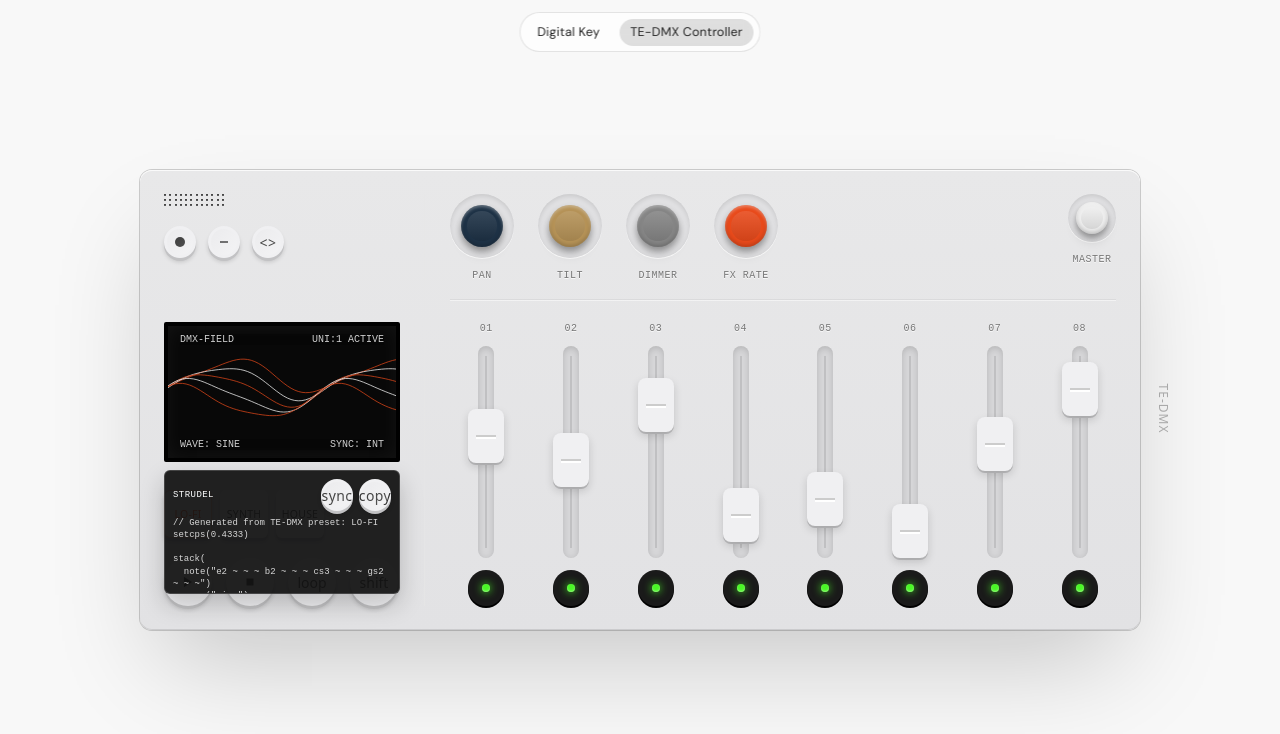
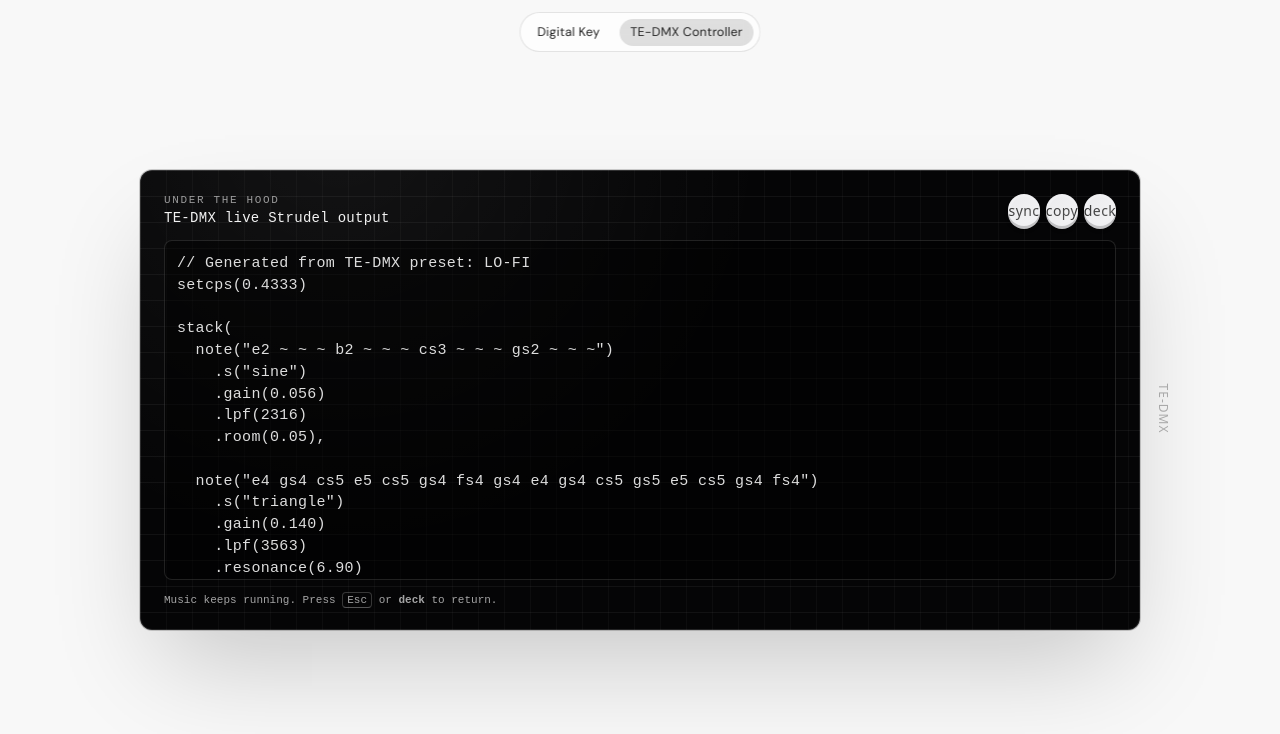
Before and after one commit to mgalavai/experiments, a React (Vite) app: page /te-dmx in a window 1280 px wide. Both pictures are taken after a click on the button "Toggle Strudel code". Shown: the top 734 px of the page. Built offline with nearby package versions, Linux system fonts and the light colour scheme.

Commit message:
Replace Strudel panel with full under-the-hood mode

```diff
--- a/src/components/TEDMXFieldControllerPage.jsx
+++ b/src/components/TEDMXFieldControllerPage.jsx
@@ -892,6 +892,23 @@
     .density(${density})
 )`
   }, [])
+  useEffect(() => {
+    if (!showStrudelCode) return undefined
+    const refreshId = window.setInterval(() => {
+      setStrudelCode(generateStrudelCode())
+    }, 700)
+    return () => window.clearInterval(refreshId)
+  }, [showStrudelCode, generateStrudelCode])
+  useEffect(() => {
+    if (!showStrudelCode) return undefined
+    const onKeyDown = (event) => {
+      if (event.key === 'Escape') {
+        setShowStrudelCode(false)
+      }
+    }
+    window.addEventListener('keydown', onKeyDown)
+    return () => window.removeEventListener('keydown', onKeyDown)
+  }, [showStrudelCode])
 
   const toggleStrudelCode = () => {
     if (!showStrudelCode) {
@@ -929,21 +946,7 @@
         <section className="section-left">
           <Grille />
           <TinyButtons onToggleCode={toggleStrudelCode} />
-          <div className="screen-stack">
-            <ScreenDisplay readout={readout} joyState={joyState} />
-            {showStrudelCode && (
-              <div className="strudel-panel">
-                <div className="strudel-panel-head">
-                  <span>STRUDEL</span>
-                  <div className="strudel-actions">
-                    <button type="button" className="btn-round tiny tiny-code" onClick={refreshStrudelCode}>sync</button>
-                    <button type="button" className="btn-round tiny tiny-code" onClick={copyStrudelCode}>copy</button>
-                  </div>
-                </div>
-                <pre>{strudelCode}</pre>
-              </div>
-            )}
-          </div>
+          <ScreenDisplay readout={readout} joyState={joyState} />
           <div className="page-button-row">
             <button
               className={`btn-round page ${activePreset === 'lofi' ? 'active-preset' : ''}`}
@@ -988,6 +991,21 @@
         </section>
 
         <div className="branding">TE-DMX</div>
+        <div className={`underhood-overlay ${showStrudelCode ? 'open' : ''}`} aria-hidden={!showStrudelCode}>
+          <div className="underhood-header">
+            <div className="underhood-title-wrap">
+              <span className="underhood-kicker">UNDER THE HOOD</span>
+              <span className="underhood-title">TE-DMX live Strudel output</span>
+            </div>
+            <div className="strudel-actions">
+              <button type="button" className="btn-round tiny tiny-code underhood-btn" onClick={refreshStrudelCode}>sync</button>
+              <button type="button" className="btn-round tiny tiny-code underhood-btn" onClick={copyStrudelCode}>copy</button>
+              <button type="button" className="btn-round tiny tiny-code underhood-btn" onClick={toggleStrudelCode}>deck</button>
+            </div>
+          </div>
+          <pre className="underhood-code">{strudelCode}</pre>
+          <div className="underhood-footer">Music keeps running. Press <kbd>Esc</kbd> or <strong>deck</strong> to return.</div>
+        </div>
       </div>
     </div>
   )
--- a/src/components/tedmx.css
+++ b/src/components/tedmx.css
@@ -115,10 +115,6 @@
   flex-direction: column;
 }
 
-.screen-stack {
-  position: relative;
-}
-
 .screen-canvas {
   position: absolute;
   inset: 0;
@@ -149,43 +145,108 @@
   background: rgb(0 0 0 / 30%);
 }
 
-.strudel-panel {
-  background: rgb(16 16 16 / 92%);
-  color: #d8d8d8;
-  border: 1px solid rgb(255 255 255 / 16%);
-  border-radius: 6px;
-  padding: 8px;
-  font-family: var(--font-tech);
-  font-size: 9px;
-  line-height: 1.35;
-  position: absolute;
-  left: 0;
-  right: 0;
-  top: calc(100% + 8px);
-  z-index: 25;
-  max-height: 124px;
-  overflow: auto;
-  box-shadow: 0 10px 24px rgb(0 0 0 / 20%);
-}
-
-.strudel-panel-head {
-  display: flex;
-  align-items: center;
-  justify-content: space-between;
-  margin-bottom: 6px;
-  color: #fff;
-  letter-spacing: 0.05em;
-}
-
 .strudel-actions {
   display: flex;
   gap: 6px;
 }
 
-.strudel-panel pre {
+.underhood-overlay {
+  position: absolute;
+  inset: 0;
+  z-index: 40;
+  border-radius: inherit;
+  background:
+    linear-gradient(rgb(255 255 255 / 5%) 1px, transparent 1px),
+    linear-gradient(90deg, rgb(255 255 255 / 3%) 1px, transparent 1px),
+    radial-gradient(circle at 20% -10%, rgb(255 255 255 / 6%), transparent 45%),
+    #050506;
+  background-size:
+    100% 26px,
+    26px 100%,
+    100% 100%,
+    100% 100%;
+  color: #d8d8d8;
+  padding: 24px;
+  display: flex;
+  flex-direction: column;
+  gap: 14px;
+  opacity: 0;
+  transform: scale(0.99);
+  pointer-events: none;
+  transition: opacity 180ms ease, transform 180ms ease;
+  box-shadow: inset 0 0 0 1px rgb(255 255 255 / 12%);
+}
+
+.underhood-overlay.open {
+  opacity: 1;
+  transform: scale(1);
+  pointer-events: auto;
+}
+
+.underhood-header {
+  display: flex;
+  align-items: flex-start;
+  justify-content: space-between;
+  gap: 12px;
+}
+
+.underhood-title-wrap {
+  display: flex;
+  flex-direction: column;
+  gap: 4px;
+}
+
+.underhood-kicker {
+  font-family: var(--font-tech);
+  color: rgb(255 255 255 / 58%);
+  font-size: 11px;
+  letter-spacing: 0.15em;
+}
+
+.underhood-title {
+  font-family: var(--font-tech);
+  color: #f2f2f2;
+  font-size: 14px;
+  letter-spacing: 0.02em;
+}
+
+.underhood-btn {
+  border: 1px solid rgb(255 255 255 / 20%);
+  box-shadow:
+    0 2px 0 rgb(0 0 0 / 42%),
+    0 4px 8px rgb(0 0 0 / 35%);
+}
+
+.underhood-code {
   margin: 0;
+  flex: 1;
+  min-height: 0;
+  border-radius: 8px;
+  border: 1px solid rgb(255 255 255 / 12%);
+  background: rgb(0 0 0 / 48%);
+  padding: 12px;
+  overflow: auto;
   white-space: pre-wrap;
   word-break: break-word;
+  font-family: var(--font-tech);
+  font-size: 15px;
+  line-height: 1.45;
+  letter-spacing: 0.02em;
+  color: rgb(240 240 240 / 92%);
+}
+
+.underhood-footer {
+  font-family: var(--font-tech);
+  font-size: 11px;
+  color: rgb(255 255 255 / 64%);
+}
+
+.underhood-footer kbd {
+  border: 1px solid rgb(255 255 255 / 20%);
+  border-bottom-color: rgb(255 255 255 / 32%);
+  border-radius: 4px;
+  padding: 1px 4px;
+  font-family: inherit;
 }
 
 .page-button-row {
```
